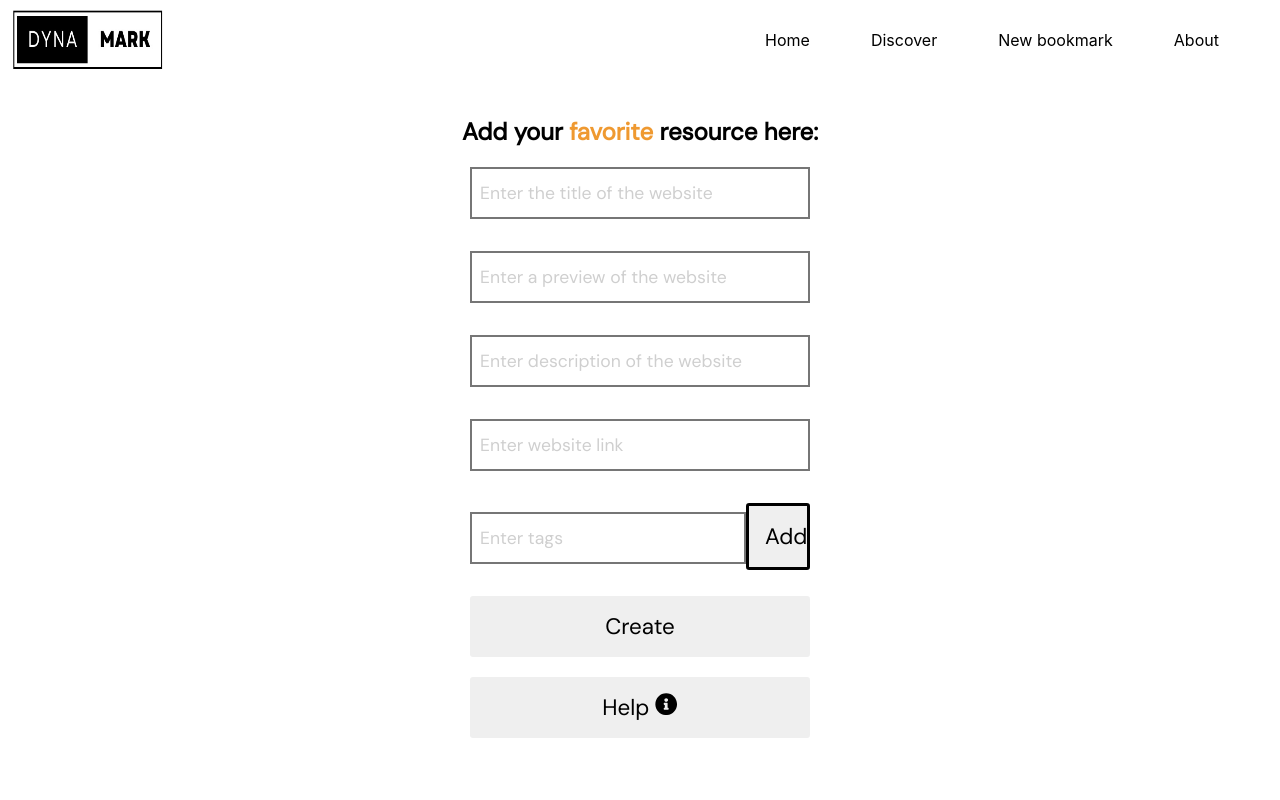
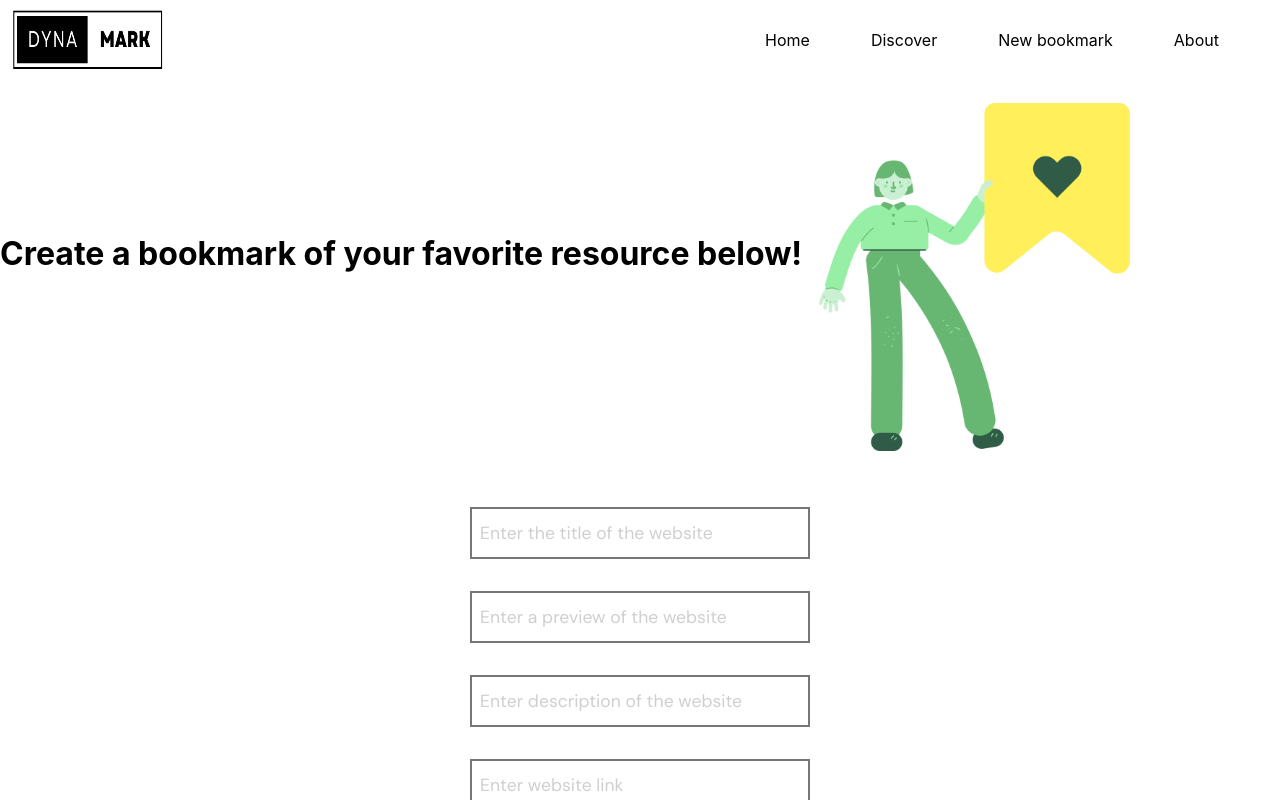
Before and after one commit to jahime001/dyna-mark, a React (Create React App) app: page /newbookmark in a window 1280 px wide. Shown: the top 800 px of the page. Built offline with nearby package versions, Linux system fonts and the light colour scheme; no server answers.

Commit message:
Changed up styling on newbookmark, need to push for tags

```diff
--- a/src/Components/NewBookmark/NewBookmark.css
+++ b/src/Components/NewBookmark/NewBookmark.css
@@ -15,16 +15,9 @@ input::placeholder{
     color: #cfcfcf;
 }
 span2 {
-    color: #E42EA6;
+    color: #67B772;
 }
-.Add {
-    width: 4rem;
-    border-style: solid;
-}
-.Tag {
-    width: 16rem;
-    border-style: solid;
-}
+
 button {
     border: none;
     padding: 1rem;
@@ -48,3 +41,24 @@ h2 {
     padding-top: 6rem;
     font-family: 'DM Sans', sans-serif;
 }
+/* .bookmark-img img {
+    height: 600px;
+    margin-bottom: none;
+    margin-right: 40rem;
+    padding-top: 6rem;
+} */
+.create{
+    display: flex;
+    align-items: center;
+}
+
+h1 {
+    display: flex;
+    align-items: center;
+}
+
+h1 img {
+    margin: 0 0.5em;
+    height: 13em;
+    padding-top: 3rem;
+}
--- a/src/Components/NewBookmark/NewBookmark.js
+++ b/src/Components/NewBookmark/NewBookmark.js
@@ -81,7 +81,13 @@ export default function NewBookmark() {
 
   return (
     <div>
-      <h2>Add your <span>favorite</span> resource here:</h2>
+      {/* <div className='bookmark-img' >
+
+      </div> */}
+      <h1 className='create'>Create a bookmark of your favorite resource below!
+        <img src={bookmark} />
+        </h1>
+      {/* <h2>Add your <span2>favorite</span2> resource here:</h2> */}
       <form onSubmit={handleSubmit}>
         <input
           className="text-field"
```
